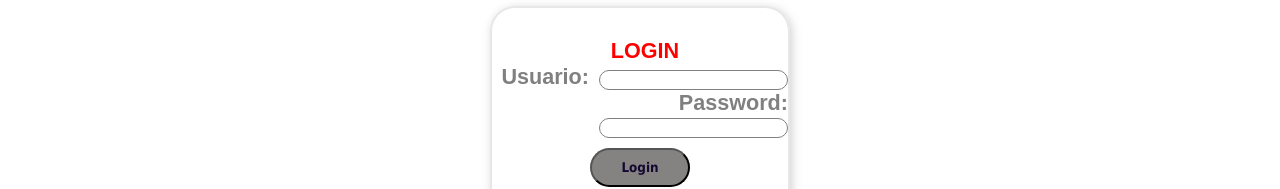
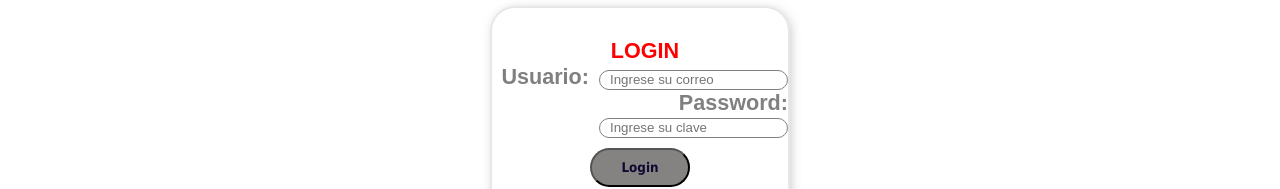
Before and after one commit to joape/entrega3_ui, a React (Create React App) app: page /login in a window 1280 px wide. Shown: the part 421-610 px from the top of the page. Built offline with nearby package versions, Linux system fonts and the light colour scheme; data requests are answered from the project's data file; the HTML template or start-up script is replaced by a standard one.

Commit message:
13042022-2300

```diff
--- a/src/components/commons/SeccionLogin.jsx
+++ b/src/components/commons/SeccionLogin.jsx
@@ -2,17 +2,67 @@ import { useState } from "react";
 import { api } from "../../api/api";
 
 export function SeccionLogin(){
+    /*defino las variables para los estados*/
+    const [email, setEmail] = useState("");
+    const [password, setPassword] = useState("");
+    const [loading, setLoading] = useState(false);
+    const [error, setError] = useState("");
+
+    //El formulario se manda
+    const handleSubmit = (event) => {
+    event.preventDefault(); /* detengo el comportamiento por default*/
+
+        //Cambiar el estado loading a true
+        setLoading(true);
+
+        //Borramos el error
+        setError("");
+
+        //Llamar un POST con axios a /login y mandar la info en el
+        //estado actual
+        api.get("/usuarios", { email: email, password: password }).then(
+        (response) => {
+            console.log(response);
+
+            //Cambiar el estado loading a false
+            setLoading(false);
+        },
+        (errorResponse) => {
+            //Guardamos la respuesta de la api en una constante
+            const response = errorResponse.response.data;
+
+            //Cambiamos el estado para mostrar el error
+            setError(response.error);
+
+            //Cambiar el estado loading a false
+            setLoading(false);
+        }
+        );
+
+    };
     return (<div className="login">
             <div className="login caja">
-                <form>
+                <form onSubmit={handleSubmit}>
                     <h2 className="titulo">LOGIN</h2>
                     <div className="cont">
                         <label htmlFor="login-usuario">Usuario:</label>
-                        <input name="usuario" type="text"></input>
+                        <input
+                            name="usuario"
+                            type="email"
+                            id="login-usuario"
+                            placeholder="Ingrese su correo"
+                            required
+                        />
                     </div>
                     <div className="cont">
                         <label htmlFor="login-password">Password:</label>
-                        <input name="clave" type="text"></input>
+                        <input
+                            name="clave"
+                            type="password"
+                            id="login-password"
+                            placeholder="Ingrese su clave"
+                            required
+                        />
                     </div>
                     <div className="cont2">
                         <button type="submit" className="btnlogin"> Login</button>
--- a/src/server/db.json
+++ b/src/server/db.json
@@ -4,13 +4,13 @@
         { "id": 2, "codigo": "FLO400", "imagen": "servilleta2.jpg", "origen": "China", "tamaño": "30x30", "cantidad": "250", "precio": "15" },
         { "id": 3, "codigo": "ANI400", "imagen": "servilleta3.jpg", "origen": "China", "tamaño": "30x30", "cantidad": "120", "precio": "15" },
         { "id": 4, "codigo": "ANI500", "imagen": "servilleta4.jpg", "origen": "China", "tamaño": "30x30", "cantidad": "200", "precio": "15" }
-	],
-	"usuarios": [
-        { "id": 1, "nombre": "Joaquin", "apellido": "Pedrozo", "email": "joaquin.pedrozo@gmail.com" },
-		{ "id": 2, "nombre": "Gustavo", "apellido": "Rodriguez", "email": "gustavo.rodriguez@gmail.com" },
-		{ "id": 3, "nombre": "Senpai", "apellido": "Senpai", "email": "Senpai.academy@gmail.com" }
-	],
-	"promociones": [
+    ],
+    "usuarios": [
+        { "id": 1, "nombre": "Joaquin", "apellido": "Pedrozo", "email": "joaquin.pedrozo@gmail.com", "clave": "1234" },
+        { "id": 2, "nombre": "Gustavo", "apellido": "Rodriguez", "email": "gustavo.rodriguez@gmail.com", "clave": "1234" },
+        { "id": 3, "nombre": "Senpai", "apellido": "Senpai", "email": "Senpai.academy@gmail.com", "clave": "1234" }
+    ],
+    "promociones": [
         { "id": 1, "texto": "Promocion de Febrero !!!" }
-	]
+    ]
 }
```
